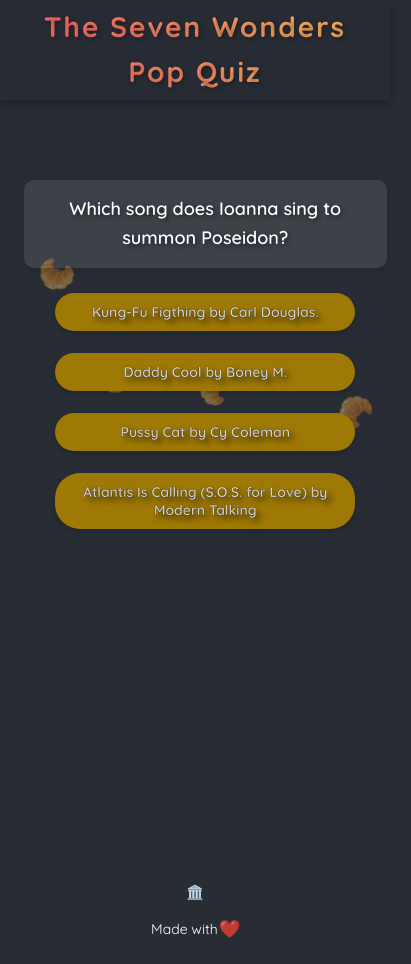
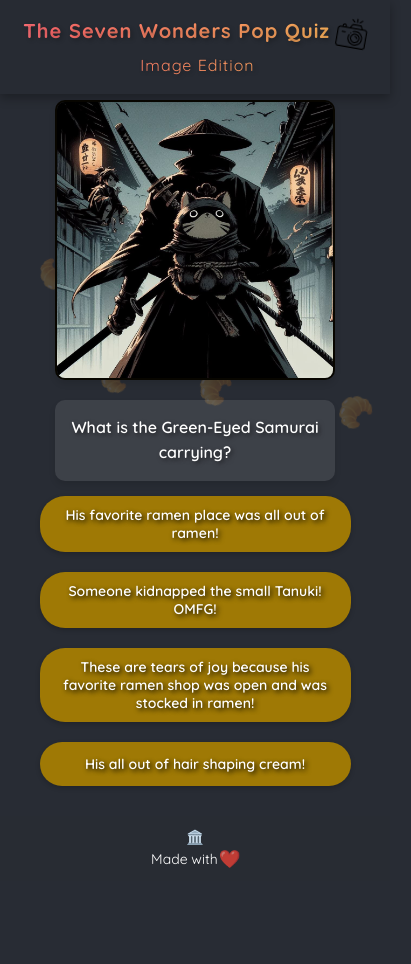
Before and after one commit to Aionna/The-Seven-Wonders-Pop-Quiz, a plain HTML site: page index.html in a window 390 px wide. Both pictures are taken after a click on the button "Start Quiz". Shown: the whole page, 411 px wide, since content can reach past the window. After the commit the page ends 881 px from the top, so only its background shows below. Drawn offline with Linux system fonts and the light colour scheme.

Commit message:
Next itireration

```diff
--- a/index.html
+++ b/index.html
@@ -1,18 +1,23 @@
+<!-- index.html -->
 <!DOCTYPE html>
 <html lang="en">
 <head>
     <meta charset="UTF-8">
     <meta name="viewport" content="width=device-width, initial-scale=1.0">
-    <title>The Seven Wonders Pop Quiz</title>
+    <title>Seven Wonders Pop Quiz - Image Edition</title>
     <link rel="icon" type="image/png" href="favicon.png">
-    <link href="https://fonts.googleapis.com/css2?family=Quicksand:wght@300..700&display=swap" rel="stylesheet">
+    <link href="https://fonts.googleapis.com/css2?family=Quicksand:wght@400;600;700&display=swap" rel="stylesheet">
     <link rel="stylesheet" href="style.css">
 </head>
 <body>
     <div id="croissant-container"></div>
 
     <div class="title-bar">
-  <h1>The Seven Wonders Pop Quiz</h1>
+        <h1>
+            The Seven Wonders Pop Quiz
+            <img src="image.png" alt="Picture icon">
+            <span>Image Edition</span>
+        </h1>
     </div>
 
     <div class="container">
@@ -21,21 +26,23 @@
         </div>
 
         <div id="quiz-container" style="display: none;">
+            <div id="question-image"></div>
+            <div class="question-container">
                 <div id="question"></div>
                 <div id="options"></div>
                 <div id="explanation" class="explanation hidden"></div>
-    <button id="next-btn" style="display: none;">Next Question</button>
+            </div>
+            <button id="next-btn">Next Question</button>
         </div>
 
         <div id="result" style="display: none;"></div>
         <button id="restart-btn" style="display: none;">Start Over Quiz</button>
     </div>
 
-<div class="footer">
+    <footer class="footer">
         <div class="parthenon">🏛️</div>
-  <p>Made with <span id="love-link" class="clickable-heart">❤️</span></p>
-</div>
-
+        Made with <span id="love-link" class="clickable-heart">❤️</span>
+    </footer>
     <script src="script.js"></script>
 </body>
 </html>
--- a/script.js
+++ b/script.js
@@ -1,93 +1,48 @@
 const quizData = [
     {
-        question: "How many talking birds have appeared in The Seven Wonders so far?",
-        options: ["1", "2", "3", "4"],
-        correct: "2",
-        explanation: "Groucho, the sassy owl, and Sasspero, the record-keeping parrot!",
+        question: "Why did the AI give Ioanna a third hand for chomping down the ramen?",
+        image: "japan (3).jpg",
+        options: ["It was 'create one , get one hand for free' day !", "A finger here, a hand there, two hands mashed together... That's what AIs do.", "Have you seen her use chopsticks? Enough said!", "In order to strike that cute pose ,she needed a helping hand!"],
+        correct: "Have you seen her use chopsticks? Enough said!",
+        explanation: "Even three are not enough!",
     },
     {
-        question: "To which goddess is Cédric the Champion?",
-        options: ["Athena", "Artemis", "Aphrodite", "Hera"],
-        correct: "Artemis",
-        explanation: "As it was foretold long ago, Cédric rebuild her temple.",
+        question: "Ioanna is a famous onna-musha, and like all legendary figures, her image tends to get a bit... exaggerated. Take this one for example! How so?",
+        image: "japan (5).jpg",
+        options: ["Those extra fingers really help her juggle swords like a pro!", "Her hair: long, dark, and miraculously immune to frizz!", "Her big fluffy...pillows!", "All of the above!"],
+        correct: "All of the above!",
+        explanation: "She fights enemies with a normal set of fingers, frizzy hair and... small cushions which make it even more impressive!",
     },
     {
-        question: "What is the name of Circe's cat?",
-        options: ["Godzilla", "Fatzilla", "Gorilla", "Catzilla"],
-        correct: "Catzilla",
-        explanation: "The world's hungriest and cuddliest Trojan cat!",
+        question: "What's depicted in the picture?",
+        image: "japan (10).jpg",
+        options: ["Are you blind?A fine japanese knife perfect for cutting you waygu steak!", "Suns & moons and various other stars. I can't see anything else, can you?", "A katana.The Green-eyed Samurai's katana!", " A tanto! (The tricky answer)"],
+        correct: "A katana.The Green-eyed Samurai's katana!",
+        explanation: "Amaterasu knows how to spot a true warrior's heart! Her gift? A katana and a tanto!The katana just took the spotlight!",
     },
     {
-        question: "On which Greek island was Cédric transformed into his mini, cute-as-hell version?",
-        options: ["Rhodes", "Kos", "Aeaea", "Ikaria"],
-        correct: "Rhodes",
-        explanation: "He was so cute that everyone couldn't help but sigh!",
+        question: "Why is our beloved Green-Eyed Samurai crying?",
+        image: "japan (14).jpg",
+        options: ["His favorite ramen place was all out of ramen!", "Someone kidnapped the small Tanuki! OMFG!", "These are tears of joy because his favorite ramen shop was open and was stocked in ramen!", " His all out of hair shaping cream!"],
+        correct: "Someone kidnapped the small Tanuki! OMFG!",
+        explanation: "Though running out of hair formation cream would be the worst , in this case he shed a tear when the small Tanuki was abducted! Or maybe it was a tear because he had to go fetch her or something got into his eye...",
     },
     {
-        question: "The title of one episode in Cédric and Ioanna's Japanese escapades is 'The Samurai &...'",
-        options: ["The Village Idiot", "The Tanuki", "The Discounted Temu Barbie", "The Alley Cat"],
-        correct: "The Tanuki",
-        explanation: "The Japanese humidity had made Ioanna particularly fluffy!",
+        question: "What is the Green-Eyed Samurai carrying?",
+        image: "japan (1).jpg",
+        options: ["His favorite ramen place was all out of ramen!", "Someone kidnapped the small Tanuki! OMFG!", "These are tears of joy because his favorite ramen shop was open and was stocked in ramen!", " His all out of hair shaping cream!"],
+        correct: "Someone kidnapped the small Tanuki! OMFG!",
+        explanation: "Though running out of hair formation cream would be the worst , in this case he shed a tear when the small Tanuki was abducted! Or maybe it was a tear because he had to go fetch her or just plain sweat that got into his eyes...",
     },
-    {
-        question: "What makes Triton ugly-cry?",
-        options: ["His daddy issues.", "Korean Fish Dramas", "Ioanna's singing voice!", "Water...There is just too much of it!"],
-        correct: "Ioanna's singing voice!",
-        explanation: "It's so bad, but that's what makes it so good! ",
-    },
-    {
-        question: "Which song does Ioanna sing to summon Poseidon?",
-        options: ["Kung-Fu Figthing by Carl Douglas.", "Daddy Cool by Boney M.", "Pussy Cat by Cy Coleman", "Atlantis Is Calling (S.O.S. for Love) by Modern Talking"],
-        correct: "Atlantis Is Calling (S.O.S. for Love) by Modern Talking",
-        explanation: "🎵Oh, oh, oh, little queenie .I'm your fool, come on...🎵",
-    },
-    {
-        question: "Apart from Cédric, who else has a PhD in the story?",
-        options: [
-            "Zeus! The ruler of Olympus must be an expert...Right?",
-            "Groucho. With a PhD in sass.",
-            "Athena. She plays the knowledgeable, so she must be one.",
-            "Cédric's Hair!"
-        ],
-        correct: "Cédric's Hair!",
-        explanation: "Cédric's hair have done its own dissertation in...style!",
-    },
-    {
-        question: "When his students call, he answers! What is Cédric's signal?",
-        options: ["A bat! He is the nocturnal vigilante!", "A focaccia!", "An obscure electrochemistry sign!", "An owl! The symbol of wisdom!"],
-        correct: "A focaccia!",
-        explanation: "Nom ,nom ,nom...The tasty U.F.O. looking bread he nails everytime!",
-    },
-    {
-        question: "What class does Ioanna play?",
-        options: ["With her voice? A bard, of course!", "A druid-healer, milord! At your service!", "Have you seen her hair? A barbarian!", "A sorceress! Circe even asked her for an autograph..."],
-        correct: "A druid-healer, milord! At your service!",
-        explanation: "She makes boo-boos go away!",
-    },
-    {
-        question: "Which physical feature of Cédric makes females babble?",
-        options: ["His silky hair,because it is like...silk!", "His croissant-abs. They are buttery, making everyone go...nom nom nom!", "His emerald eyes!", "His PowerPoint Presentantions! Have you seen those things? 🥵"],
-        correct: "His emerald eyes!",
-        explanation: "They short-circuit you and make you go...ga ga gou gou!",
-    },
-    {
-        question: "What is Ioanna's favorite war cry?",
-        options: ["Glou Glou Glou! Like an angry turkey!", "Yodel-ay-ee-oo!Yodel-ay-hee-hoo! Drawing power from the yodlers of the Alps!", "Ya! Ya! Ya!", "Oh là là! The stylish war cry!"],
-        correct: "Ya! Ya! Ya!",
-        explanation: "The war cry of a true prozor...attackor!",
-    },
+
 ];
 
 let currentQuestionIndex = 0;
 let score = 0;
 let randomizedQuestions = [];
+const questionsPerQuiz = 4;
 
-const descriptions = {
-    low: "Oh mon dieu! 😱",
-    medium: "Eh ben, this isn't shabby at all!😎",
-    high: "Oh là là! You're a true Seven Wonders connoisseur! 🏆"
-};
-
+const questionImageElement = document.getElementById("question-image");
 const questionElement = document.getElementById("question");
 const optionsElement = document.getElementById("options");
 const explanationElement = document.getElementById("explanation");
@@ -117,13 +72,14 @@ function startQuiz() {
 
     randomizedQuestions = [...quizData];
     shuffleArray(randomizedQuestions);
-    randomizedQuestions = randomizedQuestions.slice(0, 7);
+    randomizedQuestions = randomizedQuestions.slice(0, questionsPerQuiz);
 
     showQuestion();
 }
 
 function showQuestion() {
     const currentQuestion = randomizedQuestions[currentQuestionIndex];
+    questionImageElement.innerHTML = `<img src="${currentQuestion.image}" alt="Quiz question image">`;
     questionElement.textContent = currentQuestion.question;
     optionsElement.innerHTML = '';
     explanationElement.textContent = '';
@@ -132,26 +88,11 @@ function showQuestion() {
 
     nextButton.style.display = 'none';
 
-    // Create buttons for all options first
-    const buttons = currentQuestion.options.map(option => {
+    currentQuestion.options.forEach(option => {
         const button = document.createElement('button');
         button.textContent = option;
         button.className = 'option-button';
         button.onclick = () => selectAnswer(option);
-        return button;
-    });
-
-    // Find the widest button
-    const maxWidth = Math.max(...buttons.map(button => {
-        optionsElement.appendChild(button);
-        const width = button.offsetWidth;
-        optionsElement.removeChild(button);
-        return width;
-    }));
-
-    // Set all buttons to the maximum width and append them
-    buttons.forEach(button => {
-        button.style.width = `${maxWidth}px`;
         optionsElement.appendChild(button);
     });
 }
@@ -168,7 +109,7 @@ function selectAnswer(selectedOption) {
             score++;
             explanationElement.textContent = `Correct! ${currentQuestion.explanation}`;
         } else {
-            explanationElement.textContent = `Incorrect. The correct answer is ${currentQuestion.correct}. ${currentQuestion.explanation}`;
+            explanationElement.textContent = `Incorrect. The correct answer is: ${currentQuestion.correct}. ${currentQuestion.explanation}`;
         }
         explanationElement.classList.remove('loading');
 
@@ -198,40 +139,30 @@ function showNextQuestion() {
 
 function showResult() {
     let scoreDescription;
-    if (score <= 3) {
-        scoreDescription = descriptions.low;
-    } else if (score <= 6) {
-        scoreDescription = descriptions.medium;
+    if (score <= 1) {
+        scoreDescription = "Oh mon dieu! 😱 You might want to brush up on your Seven Wonders knowledge!";
+    } else if (score <= 2) {
+        scoreDescription = "Eh ben, this isn't shabby at all! 😎 You're on your way to becoming a Seven Wonders expert!";
+    } else if (score === 3) {
+        scoreDescription = "Très bien! You're almost a Seven Wonders connoisseur! 🏆";
     } else {
-        scoreDescription = descriptions.high;
+        scoreDescription = "Oh là là! You're a true Seven Wonders connoisseur! 🏆 Magnifique!";
     }
 
-    resultElement.innerHTML = `You scored ${score} out of 7.<br><br>${scoreDescription}`;
+    resultElement.innerHTML = `You scored ${score} out of ${randomizedQuestions.length}.<br><br>${scoreDescription}`;
     restartButton.style.display = 'block';
     nextButton.style.display = 'none';
     quizContainer.style.display = 'none';
     resultElement.style.display = 'block';
 }
 
-startButton.addEventListener('click', startQuiz);
-nextButton.addEventListener('click', showNextQuestion);
-restartButton.addEventListener('click', () => {
-    quizContainer.style.display = 'none';
-    resultElement.style.display = 'none';
-    startScreen.style.display = 'block';
-});
-
 function restartQuiz() {
     quizContainer.style.display = 'none';
     resultElement.style.display = 'none';
     startScreen.style.display = 'block';
-    restartButton.style.display = 'none'; // Hide restart button
-    startButton.style.display = 'block'; // Show start button
+    restartButton.style.display = 'none';
+    startButton.style.display = 'block';
 }
-
-startButton.addEventListener('click', startQuiz);
-nextButton.addEventListener('click', showNextQuestion);
-restartButton.addEventListener('click', restartQuiz);
 
 // Initialize the quiz
 function initQuiz() {
@@ -242,16 +173,21 @@ function initQuiz() {
     startButton.style.display = 'block';
 }
 
-// Call initQuiz when the page loads
-window.addEventListener('load', initQuiz);
+document.addEventListener('DOMContentLoaded', () => {
+    startButton.addEventListener('click', startQuiz);
+    nextButton.addEventListener('click', showNextQuestion);
+    restartButton.addEventListener('click', restartQuiz);
+    initQuiz();
+});
 
 // Croissant animation logic
-const maxCroissants = 4;
-let activeCroissants = 0;
+const maxCroissant = 4;
+let activeCroissant = 0;
 
 function createCroissant() {
-    if (activeCroissants >= maxCroissants) return;
+    if (activeCroissant >= maxCroissant) return;
 
+    activeCroissant++;
     const croissantContainer = document.getElementById('croissant-container');
     const croissant = document.createElement('span');
     croissant.classList.add('croissant');
@@ -262,31 +198,26 @@ function createCroissant() {
     croissant.style.animationDuration = `${duration}s`;
 
     croissantContainer.appendChild(croissant);
-    activeCroissants++;
 
-    croissant.addEventListener('animationiteration', () => {
+    croissant.addEventListener('animationend', () => {
         croissant.remove();
-        activeCroissants--;
+        activeCroissant--;
         createCroissant();
     });
 }
 
-for (let i = 0; i < maxCroissants; i++) {
-    createCroissant();
-}
-
-setInterval(() => {
-    while (activeCroissants < maxCroissants) {
-        createCroissant();
-    }
-}, 1000);
-
-document.addEventListener('DOMContentLoaded', function() {
+// Start croissant animation when DOM is loaded
+document.addEventListener('DOMContentLoaded', () => {
     const loveLink = document.getElementById('love-link');
-    const protonDriveLink = 'https://drive.proton.me/urls/DNFQ1CGQY4#otyr4Cf4LZzX'; // Replace with your actual Google Drive link
+    const protonDriveLink = 'https://drive.proton.me/urls/DNFQ1CGQY4#otyr4Cf4LZzX';
 
     loveLink.addEventListener('click', function(e) {
         e.preventDefault();
         window.open(protonDriveLink, '_blank');
     });
+
+    // Initialize croissants
+    for (let i = 0; i < maxCroissant; i++) {
+        createCroissant();
+    }
 });
--- a/style.css
+++ b/style.css
@@ -1,6 +1,7 @@
 /* Main layout adjustments */
 * {
     font-family: 'Quicksand', sans-serif;
+    box-sizing: border-box;
 }
 body {
     background-color: #282c34;
@@ -8,12 +9,13 @@ body {
     font-family: 'Quicksand', sans-serif;
     text-align: center;
     padding: 0;
-    padding-top: 110px;
+    padding-top: 100px;
     margin: 0;
     min-height: 100vh;
     display: flex;
     flex-direction: column;
     overflow-x: hidden;
+    overflow-y: auto;
     font-size: 18px;
     line-height: 1.6;
 }
@@ -26,36 +28,81 @@ body {
     display: flex;
     flex-direction: column;
     align-items: center;
+    justify-content: flex-start;
     position: relative;
     z-index: 1;
-    max-width: 800px;
-    width: 90%;
+    max-width: 90%;
+    width: 800px;
+    min-height: calc(100vh - 180px);
 }
 
 /* Questions, options, explanation */
 #quiz-container {
-    margin-top: 20px;
+    display: flex;
+    flex-direction: column;
+    align-items: center;
+    justify-content: center;
+    max-width: 100%;
+    margin: 0 auto;
+    gap: 20px;
 }
 #question {
-    font-size: 20px;
+    font-size: 18px;
     font-weight: 600;
-    margin-bottom: 25px;
+    margin-bottom: 15px;
     color: #ffffff;
     text-shadow: 2px 2px 4px rgba(0, 0, 0, 0.5);
     padding: 15px;
     background-color: rgba(255, 255, 255, 0.1);
     border-radius: 10px;
     box-shadow: 0 4px 6px rgba(0, 0, 0, 0.1);
+    text-align: center;
+    width: 100%;
+    max-width: 600px;
+    margin-left: auto;
+    margin-right: auto;
+}
+
+#question-image {
+    width: 100%;
+    max-width: 300px;
+    height: 300px;
+    margin-bottom: 20px;
+    border-radius: 10px;
+    overflow: hidden;
+    box-shadow: 0 4px 6px rgba(0, 0, 0, 0.1);
+    border: 2px solid #080600;
+    display: flex;
+    margin-left: auto;
+    margin-right: auto;
+    align-items: center;
+    justify-content: center;
+    align-self: center;
+}
+
+#question-image img {
+    width: 100%;
+    height: 100%;
+    object-fit: contain;
+    display: block;
+    transition: transform 0.3s ease;
+    image-rendering: -webkit-optimize-contrast;
+    image-rendering: crisp-edges;
+    transform: none;
+}
+
+#question-image:hover img {
+    transform: scale(1.05);
 }
 
 #options {
-    margin: 20px auto;
-    display: flex;
-    flex-direction: column;
-    align-items: center;
-    gap: 12px;
+    display: grid;
+    grid-template-columns: repeat(auto-fit, minmax(200px, 1fr));
+    gap: 10px;
     width: 100%;
-    max-width: 400px;
+    max-width: 600px;
+    margin-left: auto;
+    margin-right: auto;
 }
 
 #start-screen {
@@ -86,30 +133,31 @@ body {
 
 .option-button {
     width: 100%;
-    padding: 12px 20px;
-    font-size: 16px;
+    min-height: 44px;
+    padding: 8px 12px;
+    font-size: 14px;
     border: none;
     border-radius: 25px;
     background-color: #9f7905;
     color: white;
+    text-shadow: 2px 2px 5px rgb(0, 0, 0);
     cursor: pointer;
     transition: all 0.3s ease;
     box-shadow: 0 2px 5px rgba(0, 0, 0, 0.2);
-    text-shadow: 4px 4px 6px rgba(0, 0, 0, 0.7);
-    -webkit-text-stroke: 1px rgba(0, 0, 0, 0.3);
     font-weight: 600;
     margin-bottom: 10px;
+    text-align: center;
 }
 
 .option-button:hover, .option-button:focus {
-    background-color: #9f7905;
+    background-color: #b28a0b;
     transform: translateY(-2px);
     box-shadow: 0 4px 8px rgba(0, 0, 0, 0.3);
-    text-shadow: 2px 2px 6px rgba(0, 0, 0, 0.7);
 }
+
 .explanation {
-    margin: 20px auto;
-    font-size: 16px;
+    margin: 15px 0;
+    font-size: 14px;
     color: #ffffff;
     background-color: rgba(255, 255, 255, 0.1);
     padding: 15px 20px;
@@ -118,10 +166,12 @@ body {
     display: flex;
     align-items: center;
     justify-content: center;
-    max-width: 80%;
+    max-width: 90%;
     width: auto;
     box-shadow: 0 4px 6px rgba(0, 0, 0, 0.1);
     text-shadow: 1px 1px 2px rgba(0, 0, 0, 0.3);
+    margin-left: auto;
+    margin-right: auto;
 }
 
 .explanation.hidden {
@@ -162,7 +212,7 @@ body {
 #next-btn,
 #restart-btn {
     font-size: 16px;
-    margin: 15px auto;
+    margin: 10px auto;
     display: block;
     width: 80%;
     max-width: 250px;
@@ -216,7 +266,7 @@ body {
     position: absolute;
     top: -50px;
     font-size: 30px;
-    opacity: 0.4;
+    opacity: 0.2;
     animation: fall linear infinite;
 }
 
@@ -237,6 +287,7 @@ body {
         background-position: 400% center;
     }
 }
+
 /* Title bar styling */
 .title-bar {
     position: fixed;
@@ -268,6 +319,17 @@ body {
     animation: wave 8s linear infinite;
     text-shadow: 2px 2px 4px rgba(0, 0, 0, 0.3);
     padding: 10px 20px;
+    text-align: center;
+    white-space: nowrap;
+    overflow: hidden;
+    text-overflow: ellipsis;
+}
+
+.title-bar h1 span {
+    font-size: 18px;
+    font-weight: 400;
+    vertical-align: middle;
+    margin-left: 5px;
 }
 
 .clickable-heart {
@@ -292,26 +354,52 @@ body {
     transform: scale(1.4);
     transition: transform 0.3s ease;
 }
+
+/*flag*/
+img {
+    width: 30px;
+    transform: rotate(10deg);
+    vertical-align: middle;
+}
+
 /* Media queries for mobile */
-@media (max-width: 480px) {
+@media (max-width: 768px) {
+    body {
+        padding-top: 80px;
+    }
+
+    .container {
+        width: 95%;
+    }
+
+    .title-bar {
+        height: auto;
+        padding: 10px 0;
+    }
+
     .title-bar h1 {
-        font-size: 28px;
-        padding: 8px 15px;
+        font-size: 24px;
+        padding: 5px 10px;
+    }
+
+    .title-bar h1 span {
+        display: block;
+        font-size: 16px;
+        margin-top: 5px;
     }
 
     #question {
-        font-size: 20px;
+        font-size: 16px;
         max-width: 90%;
         margin-left: auto;
         margin-right: auto;
     }
 
     #options {
-        max-width: 300px;
+        grid-template-columns: 1fr;
     }
 
     .option-button {
-        min-width: 150px;
         font-size: 14px;
         padding: 10px 15px;
     }
@@ -324,26 +412,28 @@ body {
         font-size: 14px;
         padding: 10px 15px;
     }
-    body {
-        padding-top: 120px;
-    }
-
-    .container {
-        width: 95%;
-        padding-top: 20px;
-    }
-
-    #question {
-        font-size: 18px;
-        margin-top: 20px;
-    }
-    .title-bar {
-        height: 70px;
-    }
 
     #start-btn {
         font-size: 20px;
         padding: 12px 24px;
     }
 
+    #question-image {
+        width: 90%;
+        height: auto;
+        aspect-ratio: 1 / 1;
+    }
 }
+
+@media (max-width: 480px) {
+    .title-bar h1 {
+        font-size: 20px;
+        letter-spacing: 1px;
+    }
+
+    .title-bar h1 span {
+        display: block;
+        font-size: 16px;
+        margin-top: 5px;
+    }
+}
```
Also changed, not shown: favicon.png, image.png (added), japan (1).jpg (added), japan (10).jpg (added), japan (14).jpg (added), japan (3).jpg (added), japan (5).jpg (added). Lines whose indentation alone changed are shown as unchanged.
